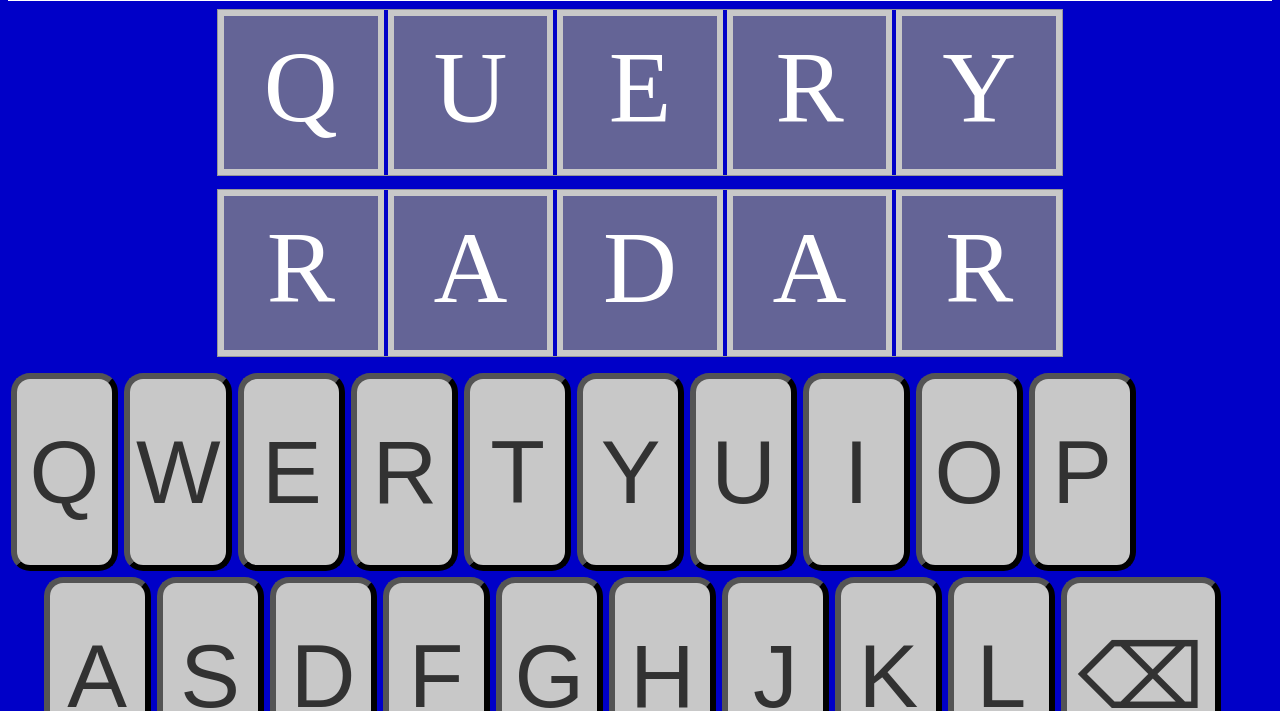
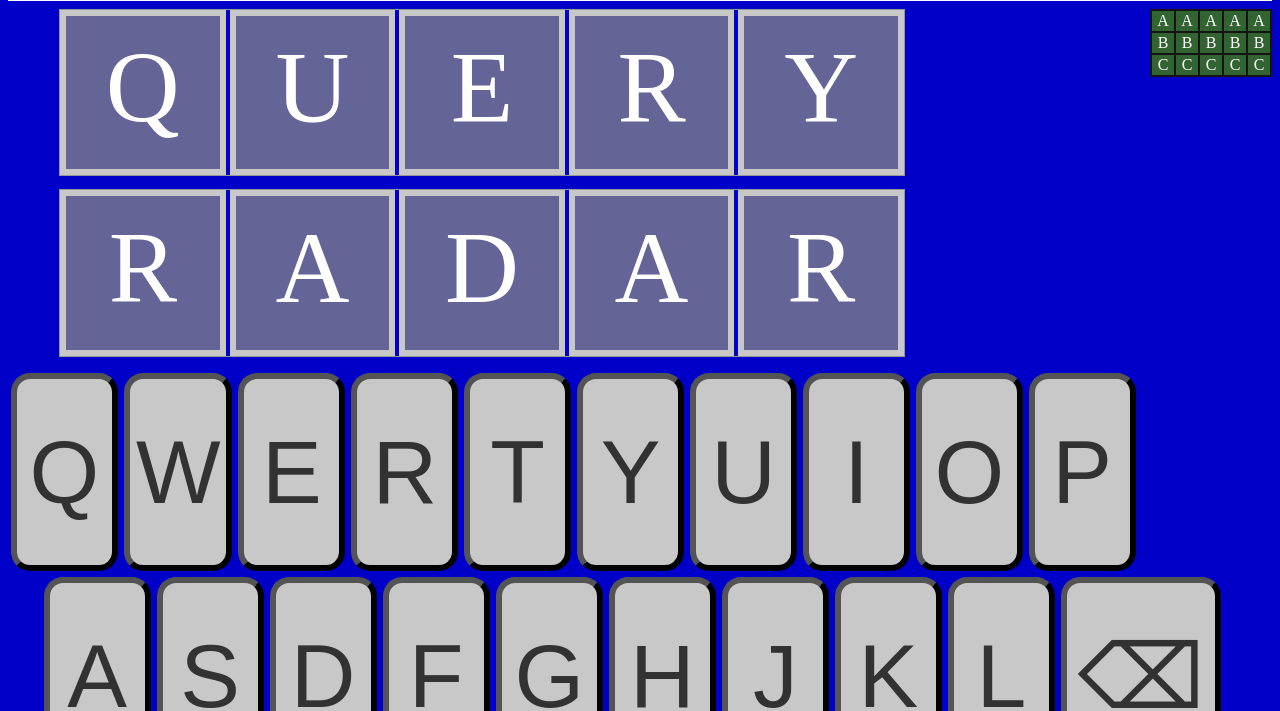
Before and after one commit to eriksoe/eriksoe.github.io, a plain HTML site: page wordar/index.html in a window 1280 px wide. Shown: the part 89-800 px from the top of the page. Drawn offline with nearby package versions, Linux system fonts and the light colour scheme; no server answers.

Commit message:
Wordar: map UI beginnings.

```diff
--- a/wordar/index.html
+++ b/wordar/index.html
@@ -95,6 +95,26 @@
         color: white;
         background: rgb(100,100,150);
       }
+
+      .map {
+        --cell-size: calc(65vh / 26);
+        margin-top: 1vh;
+        margin-bottom: auto;
+        margin-left: auto;
+        background: rgb(20,20,20);
+        font-size: calc(var(--cell-size) * 0.8);
+        text-align: center;
+      }
+      .map-row {
+        height: var(--cell-size);
+      }
+      .map-cell {
+        width: var(--cell-size);
+        height: var(--cell-size);
+        border: none;
+        background: rgb(50,100,50); // Dark green
+        color: white;
+      }
     </style>
     <meta http-equiv="content-type" content="text/html; charset=UTF-8"/>
     <script src="https://ajax.googleapis.com/ajax/libs/jquery/1.12.4/jquery.min.js"></script>
@@ -106,7 +126,7 @@
     <h1>Wordar</h1>
   </header>
 
-  <div class="middle">
+  <div class="middle" style="display: grid; grid-template-columns: 3fr 1fr;">
   <div class="input-frame">
     <div class="input-row"><div class="input-word">
       <span class="input-letter">Q</span>
@@ -123,6 +143,30 @@
       <span class="input-letter">R</span>
     </div></div>
   </div>
+
+  <table class="map">
+    <tr class="map-row">
+      <td class="map-cell">A</td>
+      <td class="map-cell">A</td>
+      <td class="map-cell">A</td>
+      <td class="map-cell">A</td>
+      <td class="map-cell">A</td>
+    </tr>
+    <tr class="map-row">
+      <td class="map-cell">B</td>
+      <td class="map-cell">B</td>
+      <td class="map-cell">B</td>
+      <td class="map-cell">B</td>
+      <td class="map-cell">B</td>
+    </tr>
+    <tr class="map-row">
+      <td class="map-cell">C</td>
+      <td class="map-cell">C</td>
+      <td class="map-cell">C</td>
+      <td class="map-cell">C</td>
+      <td class="map-cell">C</td>
+    </tr>
+  </table>
   </div>
 
   <footer>
```
